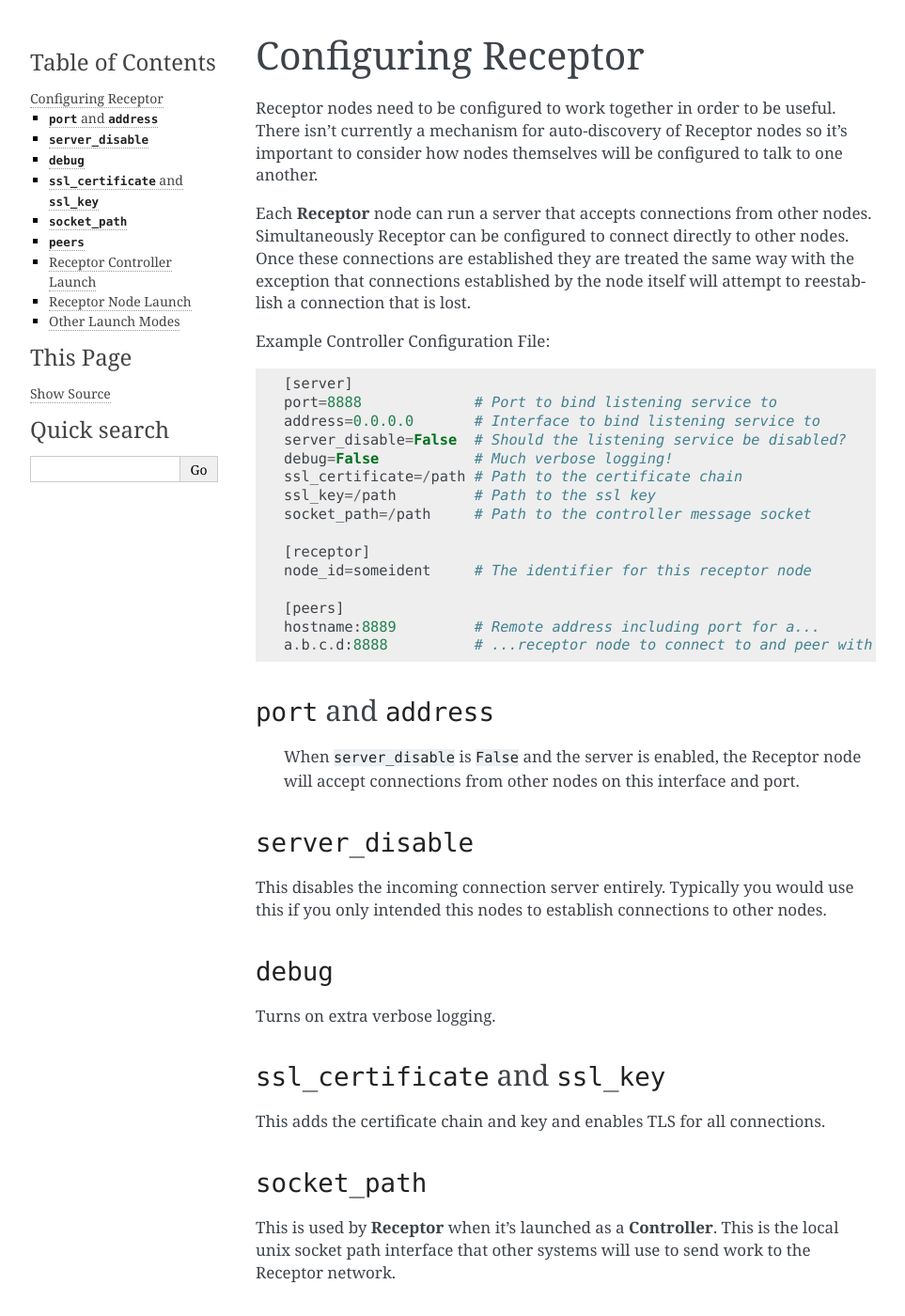
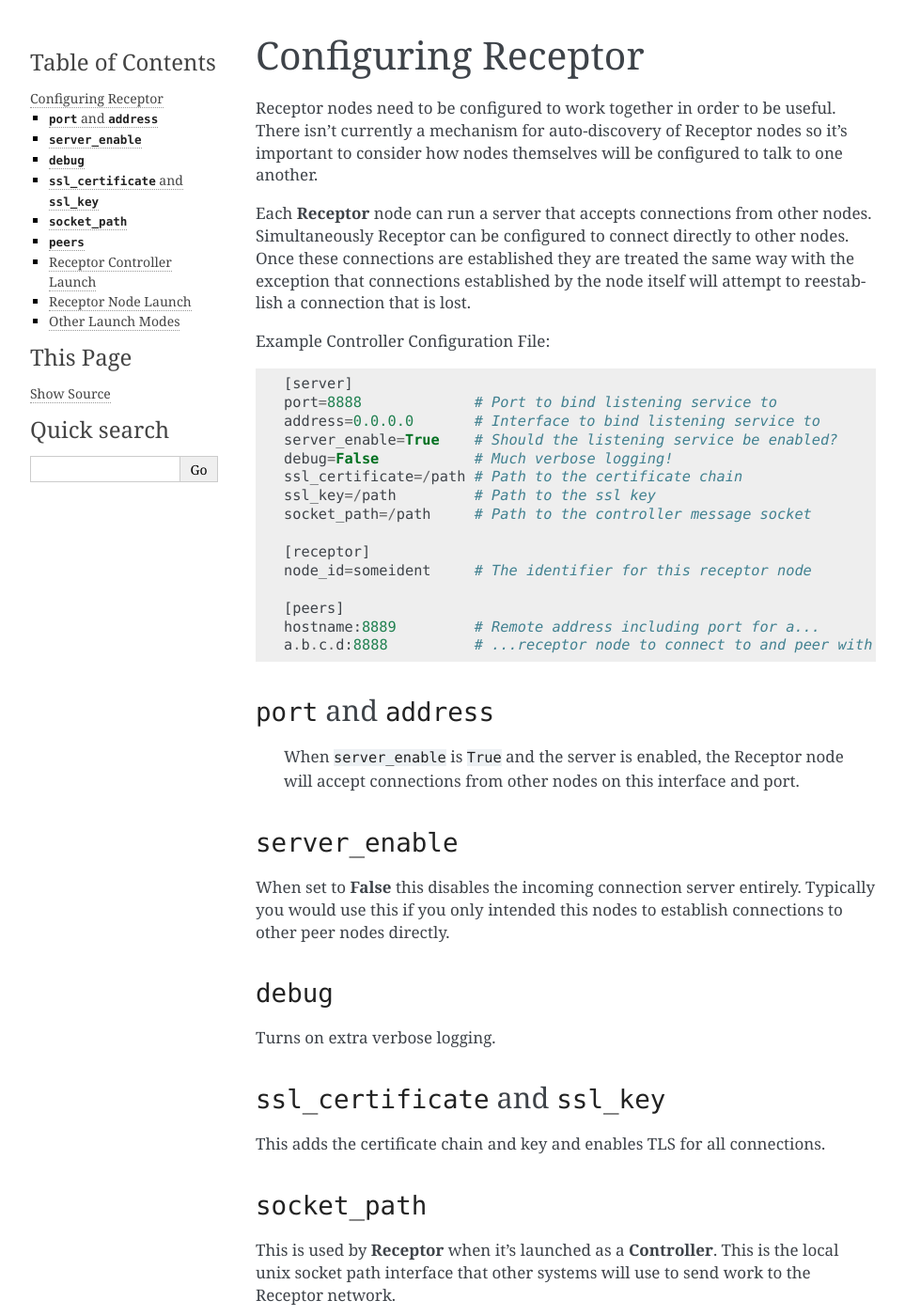
Before and after one commit to project-receptor/python-receptor, a Sphinx documentation site: the page built from docs/source/running.rst, in a window 1280 px wide and 1400 px high. Shown: the whole window at 94% size, without its empty margins (148-1111 px from the left). Built offline with Sphinx 7.4.7, drawn with Linux system fonts in a browser that asks for light colours; pages that are not in the unit, such as notebooks, are missing from menus.

Commit message:
Switch server_disable to server_enable
This makes more sense rather than trying to deal with the negative on
disable as the enablement.

```diff
--- a/docs/source/running.rst
+++ b/docs/source/running.rst
@@ -19,7 +19,7 @@ Example Controller Configuration File::
   [server]
   port=8888             # Port to bind listening service to
   address=0.0.0.0       # Interface to bind listening service to
-  server_disable=False  # Should the listening service be disabled?
+  server_enable=True    # Should the listening service be enabled?
   debug=False           # Much verbose logging!
   ssl_certificate=/path # Path to the certificate chain
   ssl_key=/path         # Path to the ssl key
@@ -36,15 +36,16 @@ Example Controller Configuration File::
 ``port`` and ``address``
 -------------------------
 
- When ``server_disable`` is ``False`` and the server is enabled, the Receptor
+ When ``server_enable`` is ``True`` and the server is enabled, the Receptor
  node will accept connections from other nodes on this interface and port.
 
 
-``server_disable``
+``server_enable``
 ------------------
 
-This disables the incoming connection server entirely. Typically you would use
-this if you only intended this nodes to establish connections to other nodes.
+When set to **False** this disables the incoming connection server entirely.
+Typically you would use this if you only intended this nodes to establish
+connections to other peer nodes directly.
 
 ``debug``
 ---------
```
Also changed, not shown: 5 other files.
